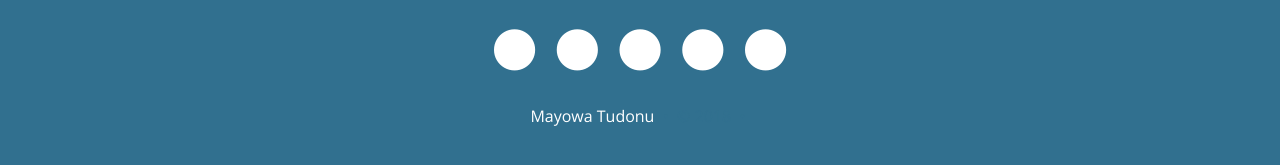
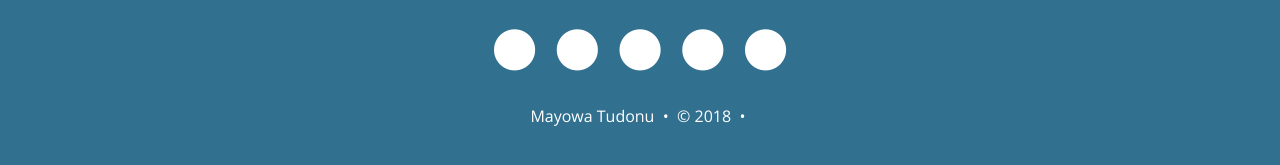
Before and after one commit to mayorcoded/mayorcoded.github.io, a Jekyll site: the page built from index.html, in a window 1280 px wide and 900 px high, scrolled down 901 px. Shown: the part 722-887 px from the top of the window. Built offline with Jekyll 4.4.1, drawn with Linux system fonts in a browser that asks for light colours; nearby versions of some CDN libraries; a script that is not in the unit is left out; the list of posts is cut into pages by our own code.

Commit message:
Change color to white

```diff
--- a/_includes/footer.html
+++ b/_includes/footer.html
@@ -52,7 +52,7 @@
                     </li>
 
                 </ul>
-                <p class="copyright text-muted" style="color: #31708f">
+                <p class="copyright text-muted" style="color: white">
                     <a href="https://mayowatudonu.com/" style="color: white">Mayowa Tudonu</a> &nbsp;&bull;&nbsp; &copy; 2018 &nbsp;&bull;&nbsp;
 
 
```
